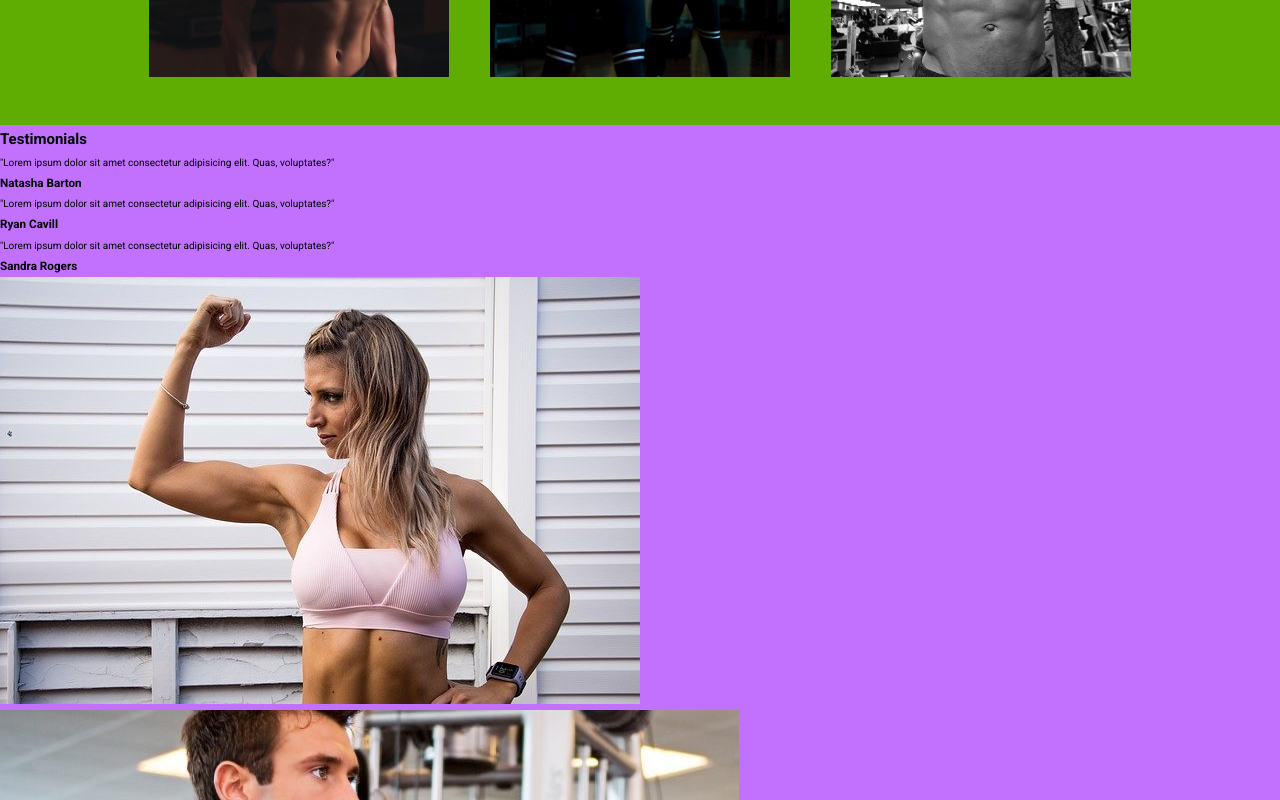
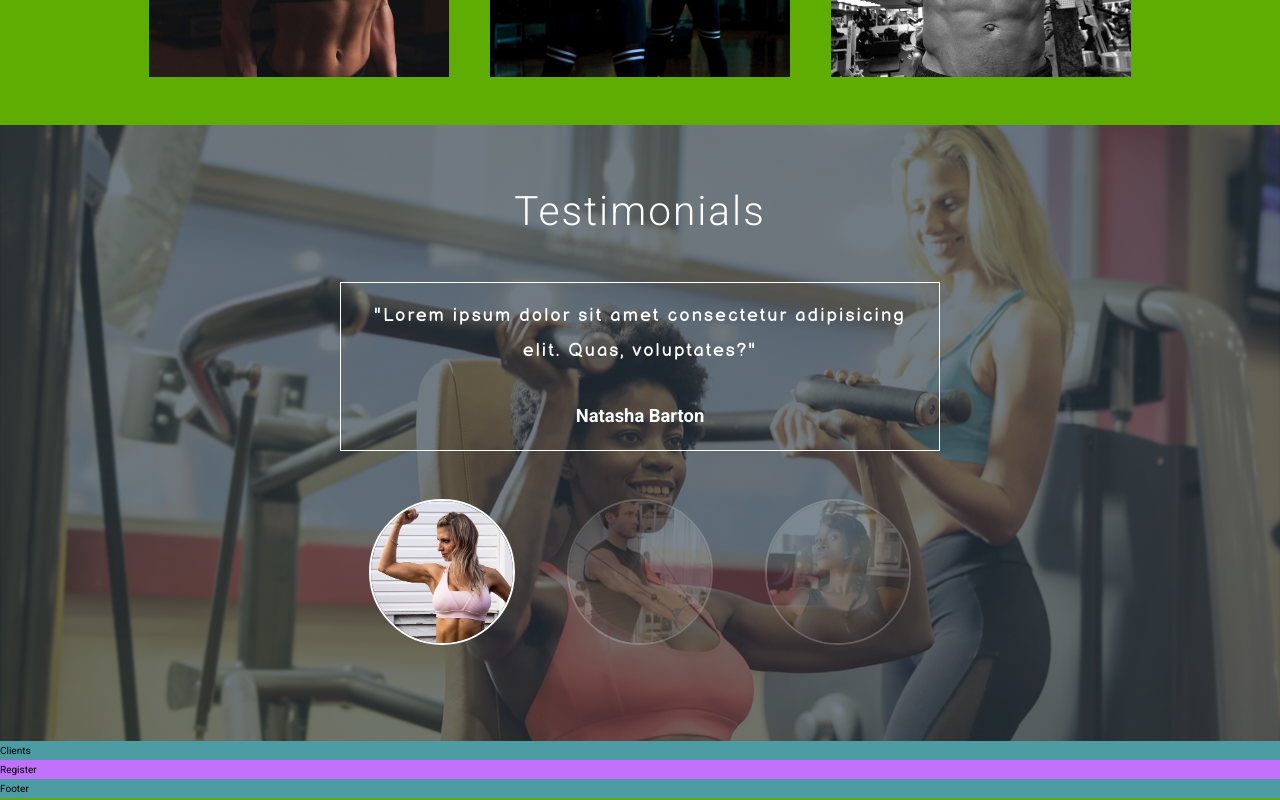
Before and after one commit to joepasss/sass_study, a React (Create React App) app in the folder gym/: page / in a window 1280 px wide. Shown: the part 3280-4080 px from the top of the page. Built offline with nearby package versions, Linux system fonts and the light colour scheme.

Commit message:
testimonials section styling

```diff
--- a/gym/src/sections/testimonials/Testimonials.tsx
+++ b/gym/src/sections/testimonials/Testimonials.tsx
@@ -47,6 +47,7 @@ export const Testimonials: FC = () => {
               </h3>
             </div>
           ))}
+        </div>
 
         <div className='testimonials__content--indicator'>
           {indicatorContent.map((item: string, index: number) => (
@@ -57,14 +58,13 @@ export const Testimonials: FC = () => {
               data-id={index}
               className={
                 selected === index
-                    ? 'testimonials__content--indicator--img active'
-                    : 'testimonials__content--indicator--img'
+                  ? 'testimonials__content--indicator__img active'
+                  : 'testimonials__content--indicator__img'
               }
             />
           ))}
         </div>
       </div>
-      </div>
     </section>
   );
 };
--- a/gym/src/sections/testimonials/_testimonials.scss
+++ b/gym/src/sections/testimonials/_testimonials.scss
@@ -1,4 +1,95 @@
 .testimonials {
-  background-color: var(--color-secondary);
   grid-column: container-start / container-end;
+
+  background-image: linear-gradient(
+      var(--color-tertiary-m),
+      var(--color-tertiary-m)
+    ),
+    url('../../img/testimonials/testimonials-bg.jpg');
+
+  @extend %bg;
+  @extend %sec-padding;
+
+  &__title {
+    text-align: center;
+    margin-bottom: 4vh;
+
+    @extend %sec-heading;
+  }
+
+  &__content {
+    max-width: 100rem;
+    margin: 0 auto;
+
+    &--slider {
+      border: 0.1rem solid var(--color-quinary);
+      max-width: 60rem;
+      margin: 0 auto;
+      text-align: center;
+      padding: 2vh 1vw;
+
+      &__slide {
+        display: none;
+
+        &--para {
+          margin-bottom: 3rem;
+
+          @extend %sec-para;
+        }
+
+        &--title {
+          @extend %sec-h3;
+        }
+      }
+
+      &__slide.active {
+        display: block;
+        animation: slide 1s linear;
+      }
+    }
+
+    &--indicator {
+      padding: 4vh 0;
+      display: flex;
+      justify-content: center;
+
+      &__img {
+        height: calc(7rem + 6vw);
+        aspect-ratio: 1 / 1;
+        object-fit: cover;
+        border-radius: 50%;
+        margin: 2vh 2vw;
+        opacity: 0.2;
+        border: 0.2rem solid var(--color-quinary);
+        cursor: pointer;
+        transition: opacity 1s ease;
+      }
+
+      &__img.active {
+        opacity: 1;
+      }
+    }
+  }
+
+  @include media-tablet {
+    &__content {
+      &--indicator {
+        &__img {
+          height: calc(7rem + 5vw);
+        }
+      }
+    }
+  }
 }
+
+@keyframes slide {
+  from {
+    transform: translateX(-2rem);
+    opacity: 0;
+  }
+
+  to {
+    transform: translateX(0);
+    opacity: 1;
+  }
+}
```
Lines whose indentation alone changed are shown as unchanged.
